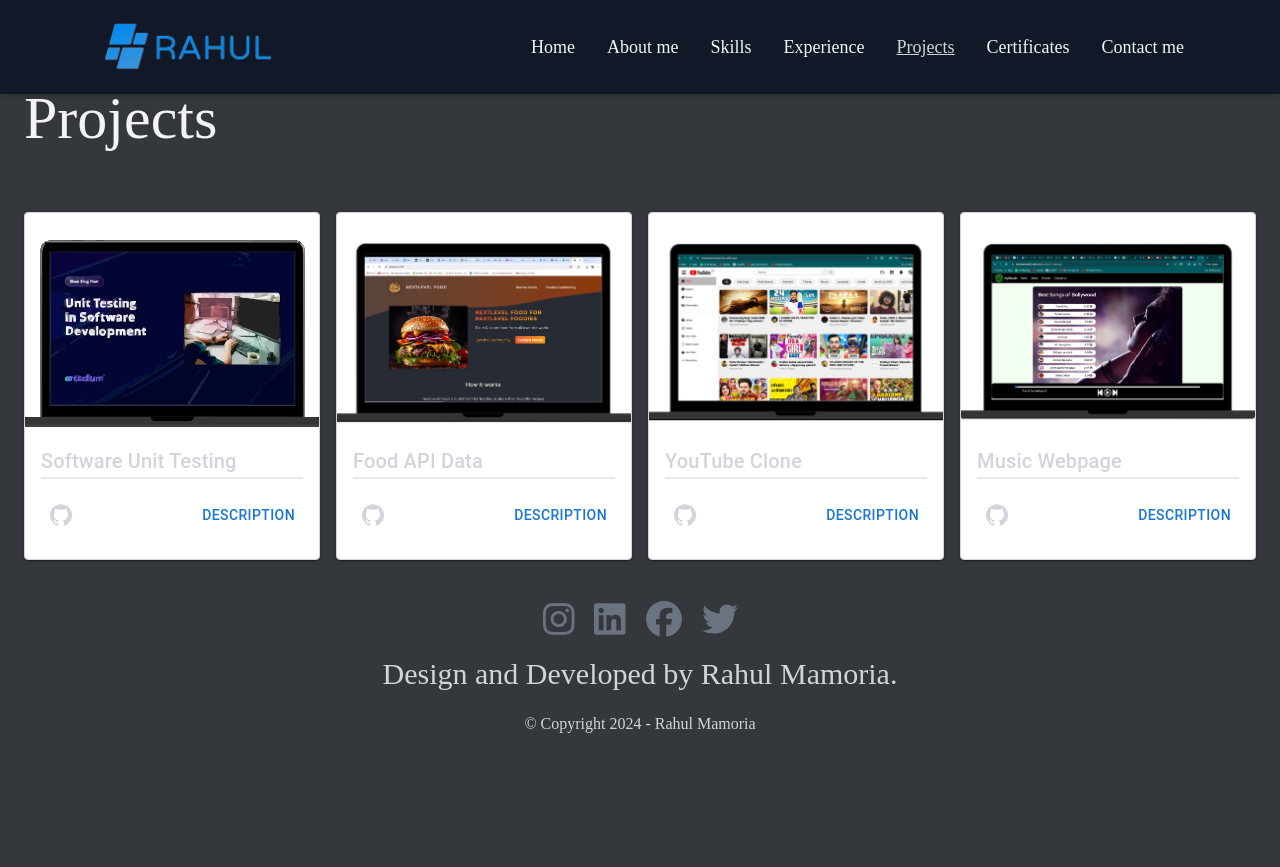
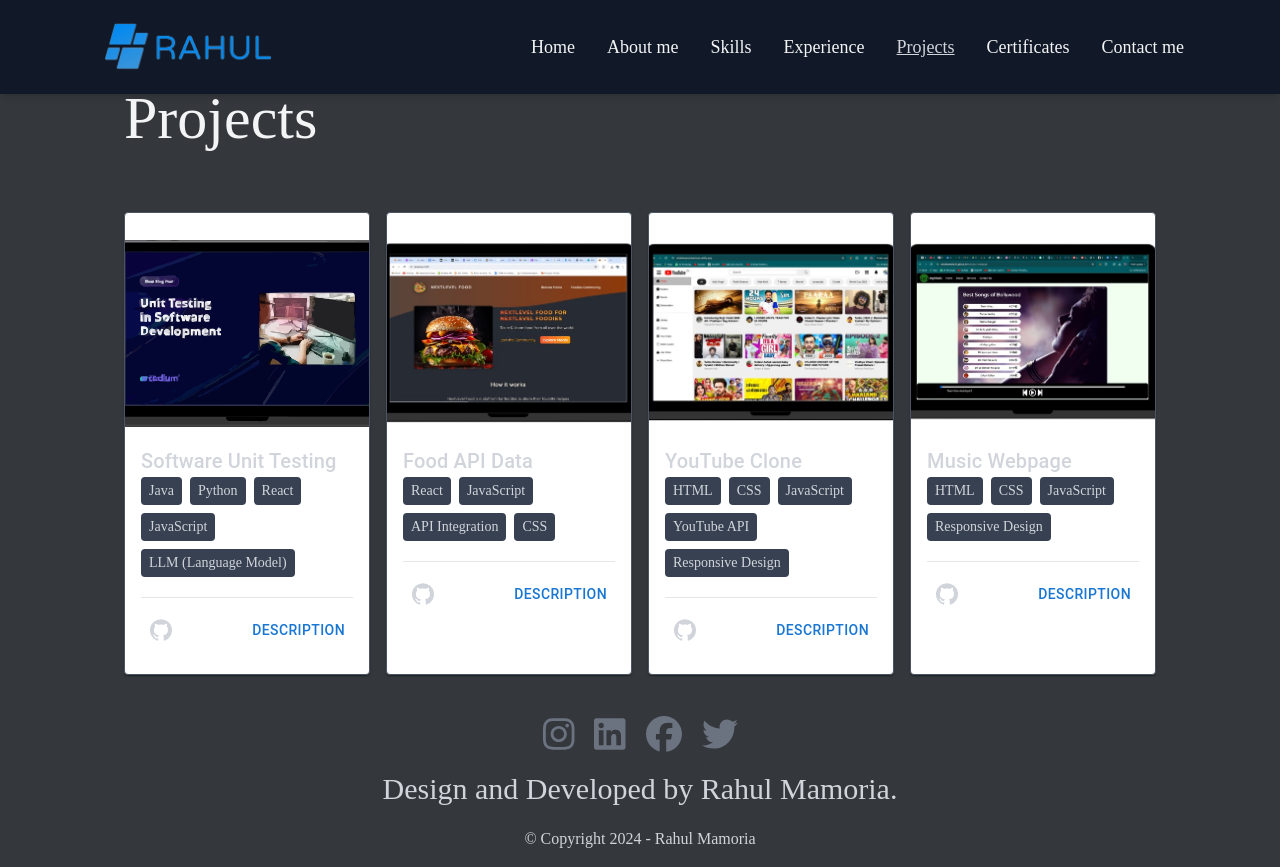
Before and after one commit to rahulmamoria30/rahul-mamoria, a Next.js app: page /projects in a window 1280 px wide. Before the commit the page ends 800 px from the top, so only its background shows below. Built offline with nearby package versions, Linux system fonts and the light colour scheme.

Commit message:
improved ui

```diff
--- a/data/project_data.js
+++ b/data/project_data.js
@@ -4,62 +4,64 @@ const PROJECT_DATA = [
   {
     image: "/images/unit-testing.svg",
     project_name: "Software Unit Testing",
-    project_detail:
-      `**Developed a unit test generator for Java and Python** using an LLM (Language Model) based approach.
-      - Utilized React and JavaScript for the user interface (UI) of the project.
-      - Successfully addressed the challenge of codebase size limitations in the unit testing process.
-      - Provided a clear understanding of variables created at execution time for more effective unit testing.
-      - Implemented the solution as part of an internship Capstone project, demonstrating practical application and real-world relevance.`,
+    project_detail: [
+      "Developed a unit test generator for Java and Python using an LLM (Language Model) based approach.",
+      "Utilized React and JavaScript for the user interface (UI) of the project.",
+      "Successfully addressed the challenge of codebase size limitations in the unit testing process.",
+      "Provided a clear understanding of variables created at execution time for more effective unit testing.",
+      "Implemented the solution as part of an internship Capstone project, demonstrating practical application and real-world relevance.",
+      "Integrated LLM-based testing strategies to generate meaningful test cases for complex code."
+    ],
     project_link: "https://github.com/rahulmamoria30/software_unit_testing",
     github_link: "https://github.com/rahulmamoria30/software_unit_testing",
     icon: faComputer,
+    techstack: ["Java", "Python", "React", "JavaScript", "LLM (Language Model)"]
   },
   {
     image: "/images/next-food.png",
     project_name: "Food API Data",
-    project_detail:
-      `This project is an **HTML/CSS YouTube clone** leveraging the YouTube API.
-      - It replicates core functionalities such as video search, playback, and video details (title, uploader, views).
-      - Designed with responsive HTML/CSS for a seamless viewing experience across devices.`,
+    project_detail: [
+      "This project is a food recipe app leveraging a public Food API to display recipes.",
+      "Implemented an interactive UI for searching food items and displaying detailed information such as ingredients and preparation time.",
+      "Developed using React.js with asynchronous JavaScript (Fetch API) for handling API requests.",
+      "Fully responsive design ensures optimal performance across devices.",
+      "Enhanced user experience through efficient data fetching, ensuring minimal loading times and a smooth interface."
+    ],
     project_link: "https://rahulmmyoutubeclone.netlify.app/",
     github_link: "https://github.com/rahulmamoria30/next-level-food",
     icon: faBowlFood,
+    techstack: ["React", "JavaScript", "API Integration", "CSS"]
   },
   {
     image: "/images/youtube-clone.png",
     project_name: "YouTube Clone",
-    project_detail:
-      `This project is an **HTML/CSS YouTube clone** leveraging the YouTube API.
-      - It replicates core functionalities such as video search, playback, and video details (title, uploader, views).
-      - Designed with responsive HTML/CSS for a seamless viewing experience across devices.`,
+    project_detail: [
+      "This project is an HTML/CSS YouTube clone leveraging the YouTube API.",
+      "It replicates core functionalities such as video search, playback, and video details (title, uploader, views).",
+      "Designed with responsive HTML/CSS for a seamless viewing experience across devices.",
+      "Implemented pagination to efficiently load more videos as the user scrolls.",
+      "The project serves as an example of front-end proficiency in handling real-time API data."
+    ],
     project_link: "https://rahulmmyoutubeclone.netlify.app/",
     github_link: "https://github.com/rahulmamoria30/youtube-clone",
     icon: faPlay,
+    techstack: ["HTML", "CSS", "JavaScript", "YouTube API", "Responsive Design"]
   },
   {
     image: "/images/music-clone.png",
     project_name: "Music Webpage",
-    project_detail:
-      `This project is a **music web page** designed with HTML, CSS, and JavaScript.
-      - It features a responsive layout for optimal viewing across devices.
-      - Includes a music player with playback controls, dynamic song details display, and playlist management capabilities.
-      - Demonstrates proficiency in frontend development and aims to provide a seamless user experience for music enthusiasts.`,
+    project_detail: [
+      "This project is a music web page designed with HTML, CSS, and JavaScript.",
+      "It features a responsive layout for optimal viewing across devices.",
+      "Includes a music player with playback controls, dynamic song details display, and playlist management capabilities.",
+      "Implemented using vanilla JavaScript, showcasing proficiency in DOM manipulation and event handling.",
+      "Designed with a minimalist user interface, focusing on user experience and smooth interactions."
+    ],
     project_link: "https://rahulmamoria30.github.io/myMusic-webpage/",
     github_link: "https://github.com/rahulmamoria30/myMusic-webpage",
     icon: faMusic,
-  },
-  // {
-  //   image: "/images/portfolio.png",
-  //   project_name: "Portfolio Website",
-  //   project_detail:
-  //     `This portfolio website is built using **Next.js**, featuring a clean and responsive design to showcase my skills and projects effectively.
-  //     - It leverages Next.js for fast loading times and SEO benefits.
-  //     - Includes a project gallery with descriptions and links, and provides a contact form for collaboration opportunities.
-  //     - Designed to highlight my professional profile and demonstrate expertise in frontend development and Next.js.`,
-  //   project_link: "https://rahul-mamoria.netlify.app/",
-  //   github_link: "https://github.com/rahulmamoria30/rahul-mamoria",
-  //   icon: faLaptop,
-  // },
+    techstack: ["HTML", "CSS", "JavaScript", "Responsive Design"]
+  }
 ];
 
 export default PROJECT_DATA;
--- a/pages/certificates/index.js
+++ b/pages/certificates/index.js
@@ -33,9 +33,9 @@ const CertificatePage = () => {
       <div className="flex items-center">
         <button
           onClick={handlePrev}
-          className="bg-white p-2 rounded-full shadow hover:bg-gray-100 focus:outline-none"
+          className="text-gray-500 px-4 py-2 border border-gray-500 rounded-full shadow hover:border-gray-400 hover:text-gray-400 focus:outline-none"
         >
-          &#10094; {/* Left Arrow */}
+          &#10094;
         </button>
 
         <SwipeableViews index={index} enableMouseEvents onChangeIndex={setIndex}>
@@ -63,7 +63,7 @@ const CertificatePage = () => {
 
         <button
           onClick={handleNext}
-          className="bg-white p-2 rounded-full shadow hover:bg-gray-100 focus:outline-none"
+          className="text-gray-500 px-4 py-2 border border-gray-500 rounded-full shadow hover:border-gray-400 hover:text-gray-400 focus:outline-none"
         >
           &#10095;
         </button>
--- a/pages/projects/project-card.js
+++ b/pages/projects/project-card.js
@@ -14,17 +14,57 @@ import {
 } from "@mui/material";
 import GitHubIcon from "@mui/icons-material/GitHub"; // Import the GitHub icon
 import ReactMarkdown from "react-markdown"; // Import react-markdown
+import { FontAwesomeIcon } from "@fortawesome/react-fontawesome"; // Import FontAwesome for tech stack icons
 
 // Dialog Component
 const ProjectDialog = ({ project, onClose }) => {
   return (
-    <Dialog open={true} onClose={onClose}>
-      <DialogTitle>{project.project_name}</DialogTitle>
-      <DialogContent>
-        <ReactMarkdown>{project.project_detail}</ReactMarkdown>{" "}
-        {/* Render project_detail as Markdown */}
+    <Dialog
+      open={true}
+      onClose={onClose}
+      PaperProps={{
+        sx: {
+          width: '1200px',  // Increase the width as needed
+          height: '600px',  // Increase the height as needed
+          backgroundColor: '#34373b',
+          color: "#d1d5db"
+        },
+      }}
+    >
+      <DialogTitle sx={{ backgroundColor: '#43454a', color: '#d1d5db' }}>
+        {project.project_name}
+      </DialogTitle>
+      <DialogContent
+        sx={{
+          overflowY: 'auto',
+          backgroundColor: '#34373b',
+        }}
+      >
+        {/* Display tech stack */}
+        <Typography variant="subtitle1" sx={{ mb: 2, fontWeight: 'bold', color: '#d1d5db', paddingTop:"10px" }}>
+          Tech Stack:
+        </Typography>
+        <div className="flex flex-wrap gap-2 mb-4">
+          {project.techstack.map((tech, idx) => (
+            <span key={idx} className="text-gray-300 bg-gray-700 px-2 py-1 rounded">
+              {tech}
+            </span>
+          ))}
+        </div>
+
+        {/* Display project details */}
+        <Typography variant="subtitle1" sx={{ mb: 1, fontWeight: 'bold', color: '#d1d5db' }}>
+          Project Details:
+        </Typography>
+        <ul style={{ listStyleType: 'disc', paddingLeft: '20px' }}>
+          {project.project_detail.map((detail, index) => (
+            <li key={index} style={{ marginBottom: '10px' }}>
+              <ReactMarkdown>{detail}</ReactMarkdown>
+            </li>
+          ))}
+        </ul>
       </DialogContent>
-      <DialogActions>
+      <DialogActions sx={{ backgroundColor: '#43454a' }}>
         <Button onClick={onClose} color="primary">
           Close
         </Button>
@@ -32,6 +72,7 @@ const ProjectDialog = ({ project, onClose }) => {
     </Dialog>
   );
 };
+
 
 function ProjectCard() {
   const [isDialogOpen, setIsDialogOpen] = useState(false);
@@ -52,7 +93,7 @@ function ProjectCard() {
       {PROJECT_DATA.map((project, index) => (
         <Card
           key={index}
-          className="flex flex-col bg-transparent shadow-none border border-gray-300 pt-6 rounded-lg  " // Make card transparent
+          className="flex flex-col bg-transparent shadow-none border border-gray-600 pt-6 rounded-lg"
         >
           <Image
             src={project.image}
@@ -65,10 +106,19 @@ function ProjectCard() {
             <Typography variant="h6" className="mb-2">
               {project.project_name}
             </Typography>
-            <div className="border-b-2"></div>
-            <div className="flex justify-between items-center mt-4 ">
+
+            {/* Display project tech stack */}
+            <div className="flex flex-wrap gap-2 mb-2 text-sm">
+              {project.techstack.map((tech, idx) => (
+                <span key={idx} className="text-gray-300 bg-gray-700 px-2 py-1 rounded">
+                  {tech}
+                </span>
+              ))}
+            </div>
+
+            <div className="border border-b-0 my-3"></div>
+            <div className="flex justify-between items-center">
               <IconButton
-                // color="primary"
                 className="text-gray-100"
                 onClick={() => window.open(project.github_link, "_blank")}
               >
--- a/styles/globals.css
+++ b/styles/globals.css
@@ -11,7 +11,7 @@ body {
 
   background: #34373b;
   position: relative;
-  /* padding: 0px 100px;  */
+  padding: 0px 100px;
 }
 
 @media (max-width: 768px) {
```
Also changed, not shown: pages/contact-me/index.js (+7 -7 lines).
